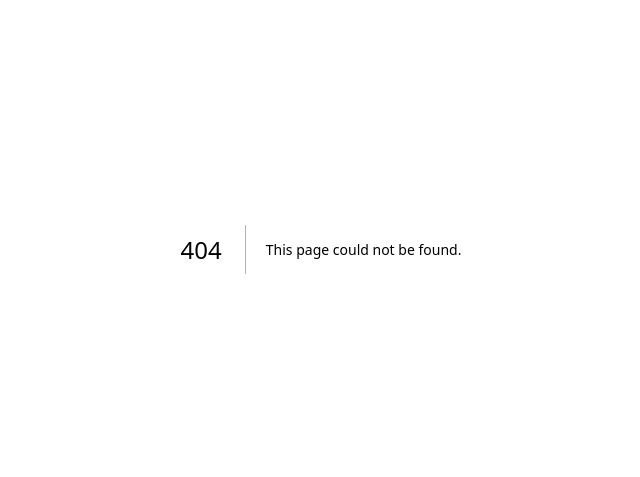
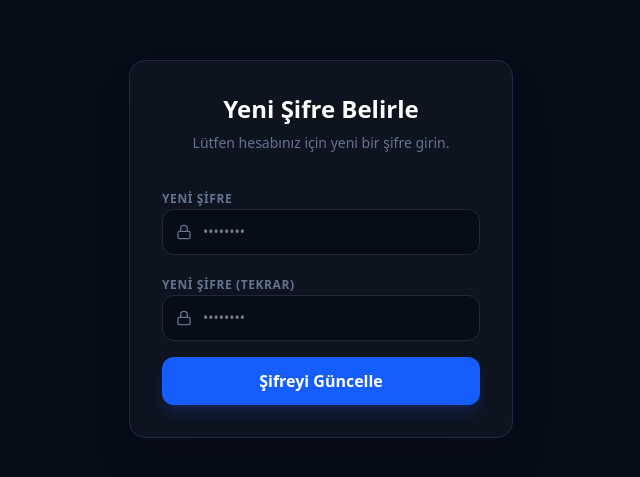
Before and after one commit to abidinyldz06/nobel-vize-crm, a Next.js app: page /reset-password in a window 1280 px wide. Before the commit this address had no page. Shown: the part 151-628 px from the top of the page, without its empty margins (319-959 px from the left). Built offline with nearby package versions, Linux system fonts and the light colour scheme.

Commit message:
Add reset password page and fix pricing link

```diff
--- a/src/app/pricing/page.tsx
+++ b/src/app/pricing/page.tsx
@@ -14,7 +14,9 @@ export default function PricingPage() {
             <span className="font-bold text-xl tracking-tight">Antigravity CRM</span>
           </div>
           <div className="flex items-center gap-4">
-            <Link href="/login" className="text-sm font-medium hover:text-primary transition-colors">Müşteri Girişi</Link>
+            <Link href="/" className="px-5 py-2.5 text-sm font-semibold text-slate-900 bg-white hover:bg-slate-50 rounded-xl transition-all border border-slate-200">
+              Giriş Yap
+            </Link>
           </div>
         </div>
       </header>
--- /dev/null
+++ b/src/app/reset-password/page.tsx
@@ -0,0 +1,122 @@
+"use client"
+import { useState, useEffect } from "react";
+import { useRouter } from "next/navigation";
+import { createSupabaseBrowserClient } from "@/lib/supabase-browser";
+import { Lock, ArrowRight, Loader2, AlertCircle, CheckCircle2 } from "lucide-react";
+
+export default function ResetPasswordPage() {
+  const [newPassword, setNewPassword] = useState("");
+  const [confirmPassword, setConfirmPassword] = useState("");
+  const [loading, setLoading] = useState(false);
+  const [error, setError] = useState<string | null>(null);
+  const [success, setSuccess] = useState(false);
+  const router = useRouter();
+
+  // Next.js sayfa yüklendiğinde URL'deki hash'i supabase auth otomatik yakalar ve session oluşturur.
+  // Biz sadece form submit edilince updateUser çağıracağız.
+
+  const handleSubmit = async (e: React.FormEvent) => {
+    e.preventDefault();
+    if (newPassword.length < 6) {
+      setError("Şifre en az 6 karakter olmalıdır.");
+      return;
+    }
+    if (newPassword !== confirmPassword) {
+      setError("Şifreler eşleşmiyor.");
+      return;
+    }
+
+    setLoading(true);
+    setError(null);
+
+    const supabase = createSupabaseBrowserClient();
+    const { error: updateError } = await supabase.auth.updateUser({
+      password: newPassword
+    });
+
+    if (updateError) {
+      setError("Şifre güncellenemedi: " + updateError.message);
+      setLoading(false);
+    } else {
+      setSuccess(true);
+      setTimeout(() => {
+        router.push("/");
+      }, 3000);
+    }
+  };
+
+  if (success) {
+    return (
+      <main className="min-h-screen flex items-center justify-center bg-[#060c18] p-4">
+        <div className="bg-white dark:bg-[#0d1420] border border-slate-200 dark:border-[#1e2d45] rounded-2xl p-8 max-w-sm w-full shadow-2xl text-center">
+          <div className="w-16 h-16 bg-emerald-500/10 rounded-full flex items-center justify-center mx-auto mb-4">
+            <CheckCircle2 className="w-8 h-8 text-emerald-500" />
+          </div>
+          <h2 className="text-xl font-bold text-slate-900 dark:text-white mb-2">Şifreniz Güncellendi</h2>
+          <p className="text-sm text-slate-500 mb-6">Giriş sayfasına yönlendiriliyorsunuz...</p>
+          <Loader2 className="w-5 h-5 animate-spin mx-auto text-blue-500" />
+        </div>
+      </main>
+    );
+  }
+
+  return (
+    <main className="min-h-screen flex items-center justify-center bg-[#060c18] p-4">
+      <div className="bg-white dark:bg-[#0d1420] border border-slate-200 dark:border-[#1e2d45] rounded-2xl p-8 max-w-sm w-full shadow-2xl">
+        <div className="text-center mb-8">
+          <h2 className="text-2xl font-bold text-slate-900 dark:text-white mb-2">Yeni Şifre Belirle</h2>
+          <p className="text-sm text-slate-500">Lütfen hesabınız için yeni bir şifre girin.</p>
+        </div>
+
+        <form onSubmit={handleSubmit} className="space-y-4">
+          {error && (
+            <div className="p-3 rounded-xl bg-red-500/10 border border-red-500/20 flex items-center gap-2 text-sm text-red-400">
+              <AlertCircle className="w-4 h-4 shrink-0" />
+              {error}
+            </div>
+          )}
+
+          <div className="space-y-1.5">
+            <label className="text-xs font-semibold text-slate-500 uppercase tracking-wider">Yeni Şifre</label>
+            <div className="relative">
+              <Lock className="absolute left-3.5 top-1/2 -translate-y-1/2 w-4 h-4 text-slate-500" />
+              <input
+                type="password"
+                required
+                value={newPassword}
+                onChange={e => setNewPassword(e.target.value)}
+                placeholder="••••••••"
+                disabled={loading}
+                className="w-full pl-10 pr-4 py-3 bg-[#060c18] border border-slate-200 dark:border-[#1f2937] rounded-xl text-sm text-slate-900 dark:text-slate-200 focus:outline-none focus:border-blue-500 focus:ring-2 focus:ring-blue-500/20 transition-all disabled:opacity-50"
+              />
+            </div>
+          </div>
+
+          <div className="space-y-1.5">
+            <label className="text-xs font-semibold text-slate-500 uppercase tracking-wider">Yeni Şifre (Tekrar)</label>
+            <div className="relative">
+              <Lock className="absolute left-3.5 top-1/2 -translate-y-1/2 w-4 h-4 text-slate-500" />
+              <input
+                type="password"
+                required
+                value={confirmPassword}
+                onChange={e => setConfirmPassword(e.target.value)}
+                placeholder="••••••••"
+                disabled={loading}
+                className="w-full pl-10 pr-4 py-3 bg-[#060c18] border border-slate-200 dark:border-[#1f2937] rounded-xl text-sm text-slate-900 dark:text-slate-200 focus:outline-none focus:border-blue-500 focus:ring-2 focus:ring-blue-500/20 transition-all disabled:opacity-50"
+              />
+            </div>
+          </div>
+
+          <button
+            type="submit"
+            disabled={loading}
+            className="w-full flex items-center justify-center gap-2 py-3 bg-blue-600 hover:bg-blue-700 text-white font-semibold rounded-xl transition-all shadow-lg shadow-blue-900/40 disabled:opacity-60 mt-4"
+          >
+            {loading ? <Loader2 className="w-5 h-5 animate-spin" /> : "Şifreyi Güncelle"}
+          </button>
+        </form>
+      </div>
+    </main>
+  );
+}
```
